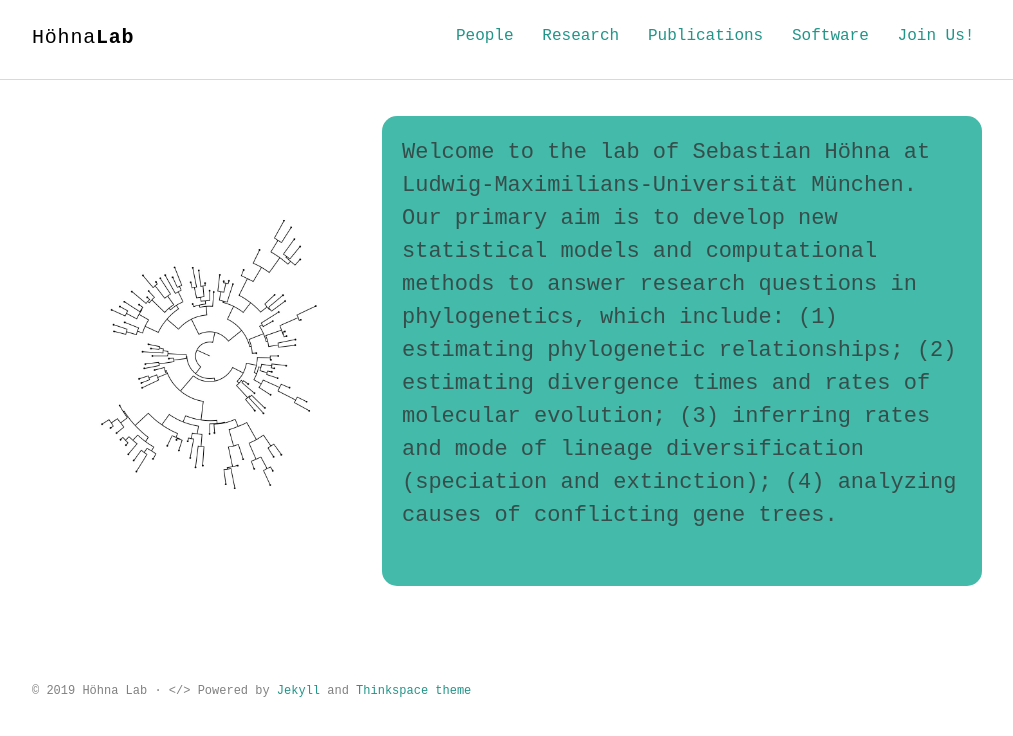
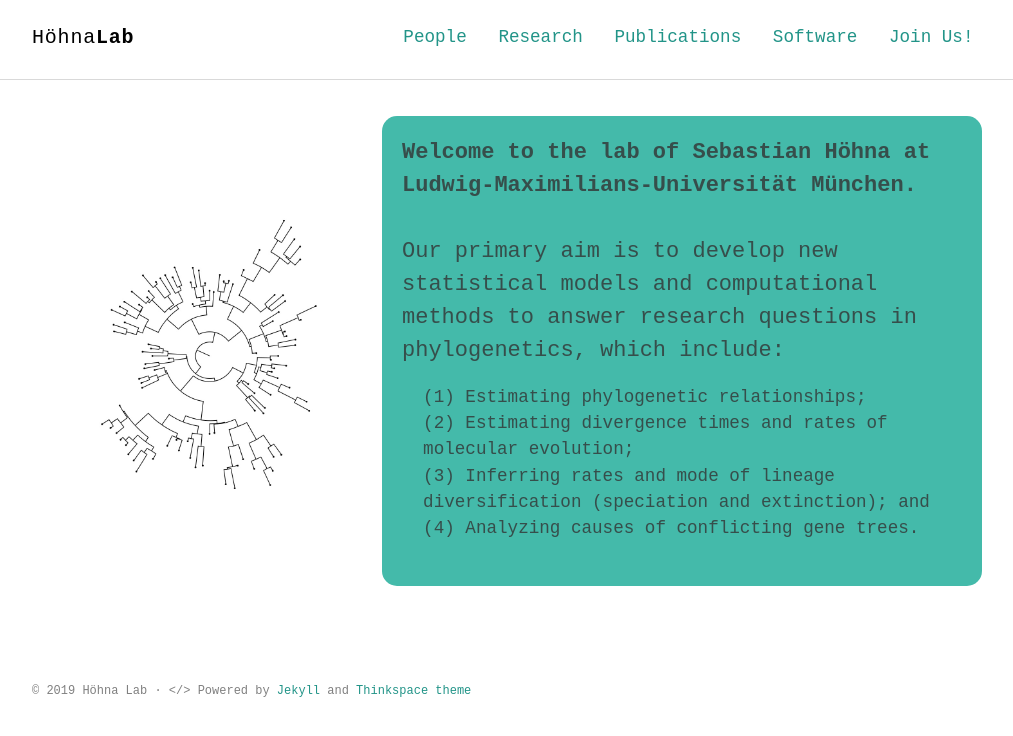
Before and after one commit to hoehnalab/hoehnalab.github.io, a Jekyll site: the page built from index.html, in a window 1280 px wide. Shown: the top 736 px of the page, without its empty margins (132-1145 px from the left). Built offline with Jekyll 4.4.1, drawn with Linux system fonts in a browser that asks for light colours; some web fonts are replaced.

Commit message:
Formatting for intro page

```diff
--- a/_includes/intro.html
+++ b/_includes/intro.html
@@ -4,7 +4,17 @@
 
         <img class="floatleft" src="/assets/images/tree.jpg" width="350">
         <div id="rcornersbox">
-            <p class="lead">Welcome to the lab of Sebastian Höhna at Ludwig-Maximilians-Universität München. Our primary aim is to develop new statistical models and computational methods to answer research questions in phylogenetics, which include: (1) estimating phylogenetic relationships; (2) estimating divergence times and rates of molecular evolution; (3) inferring rates and mode of lineage diversification (speciation and extinction); (4) analyzing causes of conflicting gene trees.</p>
+            <p class="lead">
+                <strong>Welcome to the lab of Sebastian Höhna at Ludwig-Maximilians-Universität München.</strong>
+                <br/><br/>
+                Our primary aim is to develop new statistical models and computational methods to answer research questions in phylogenetics, which include:
+                <ul style="list-style-type:none;">
+                    <li>(1) Estimating phylogenetic relationships;</li>
+                    <li>(2) Estimating divergence times and rates of molecular evolution;</li>
+                    <li>(3) Inferring rates and mode of lineage diversification (speciation and extinction); and</li>
+                    <li>(4) Analyzing causes of conflicting gene trees.</li>
+                </ul>
+            </p>
         </div>
 
     </div>
--- a/assets/scss/base/_typography.scss
+++ b/assets/scss/base/_typography.scss
@@ -126,7 +126,6 @@
   font-style: italic;
 }
 
-ul,
 ol,
 dl {
     margin-top: 0;
@@ -136,3 +135,13 @@
     list-style-position: outside;
     list-style-image: none;
 }
+
+ul {
+    margin-top: 0;
+    margin-left: 1.2em;
+    margin-bottom: 1rem;
+    list-style-type: square;
+    list-style-position: outside;
+    list-style-image: none;
+    font-size: 1.1em;
+}
```
